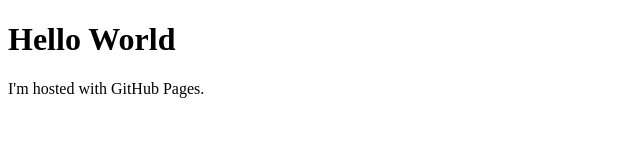
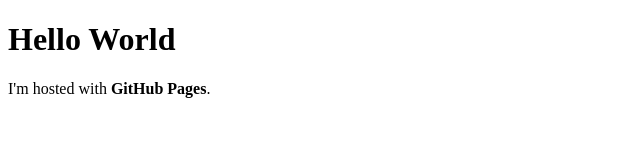
Before and after one commit to keijiinoue/keijiinoue.github.io, a plain HTML site: page index.html in a window 1280 px wide. Shown: the full height of the page, 0-640 px from the left. Drawn offline with Linux system fonts and the light colour scheme.

Commit message:
Update index.html

```diff
--- a/index.html
+++ b/index.html
@@ -2,6 +2,6 @@
 <html>
 <body>
 <h1>Hello World</h1>
-<p>I'm hosted with GitHub Pages.</p>
+<p>I'm hosted with <b>GitHub Pages</b>.</p>
 </body>
 </html>
```
